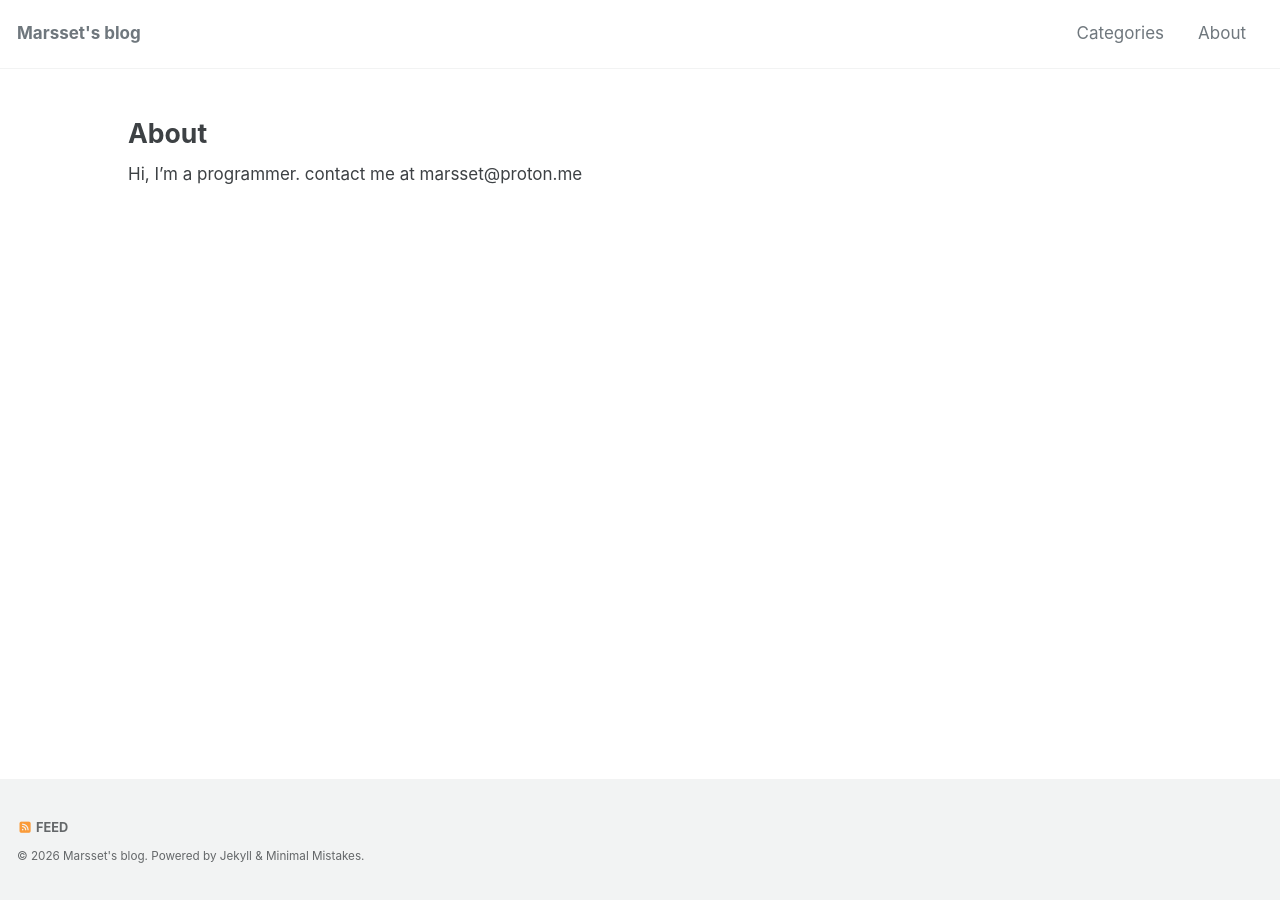
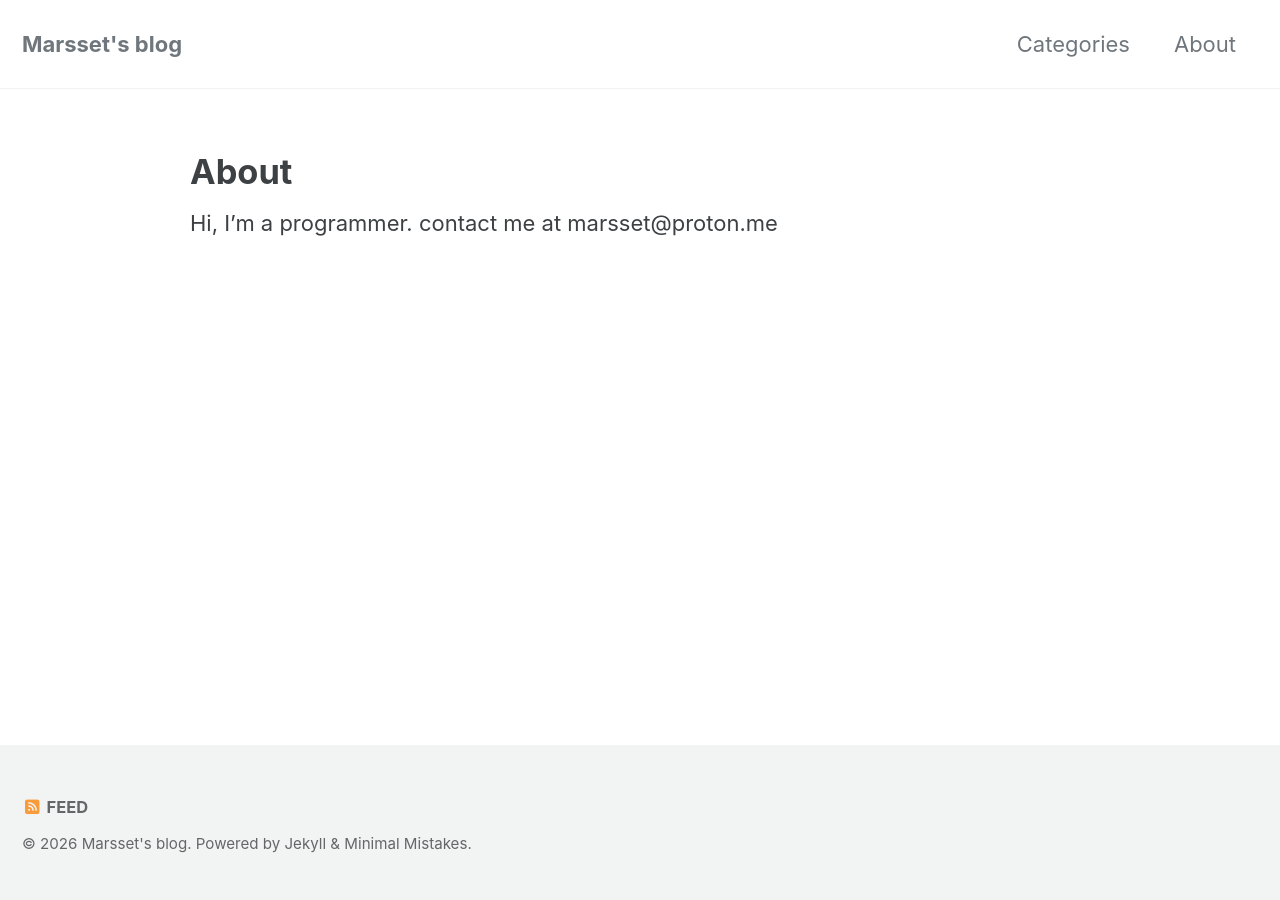
Before and after one commit to marsset/marsset.github.io, a Jekyll site: the page built from about.markdown, in a window 1280 px wide. Built offline with Jekyll 4.4.1, drawn with Linux system fonts in a browser that asks for light colours; cached includes are drawn as plain includes.

Commit message:
style: restore default font size in _custom.scss

```diff
--- a/_sass/_custom.scss
+++ b/_sass/_custom.scss
@@ -10,25 +10,9 @@
 // https://github.com/mmistakes/minimal-mistakes/issues/1322
 .archive, article.page {
     width: 100%;
-    max-width: 1024px;
+    max-width: 900px;
     float: none;
     margin: 2rem auto;
-}
-
-html {
-  font-size: 16px;
-
-  @include breakpoint($large) {
-    font-size: 17px;
-  }
-}
-
-.page__content {
-  p,
-  li,
-  dl {
-    line-height: 1.65;
-  }
 }
 
 // desmos iframe
```
